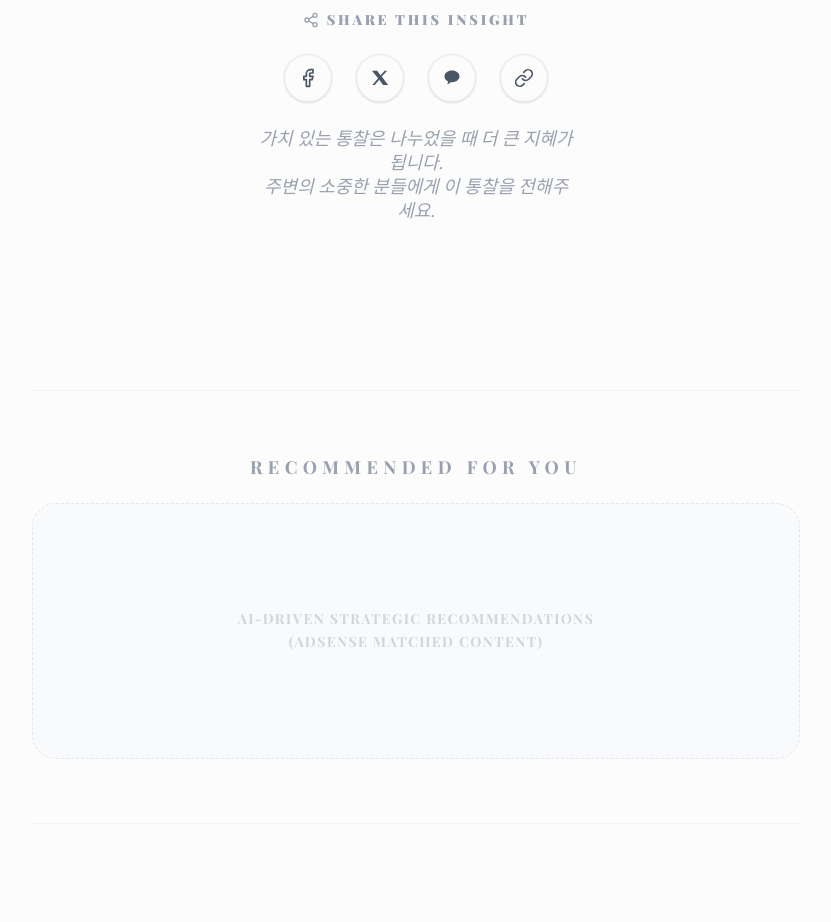
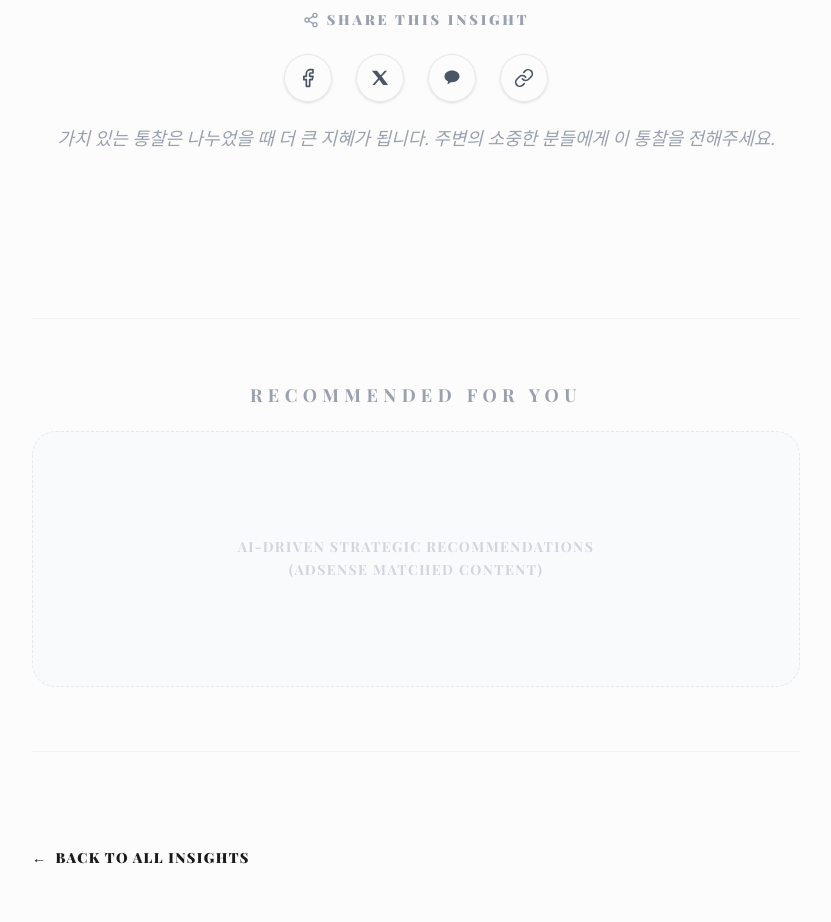
Before and after one commit to grit24365/nexus-ethos, a Next.js app: page /blog/2026-04-22-ai-craftsmanship in a window 1280 px wide. Shown: the part 2540-3462 px from the top of the page, without its empty margins (224-1055 px from the left). Built offline with nearby package versions, Linux system fonts and the light colour scheme; no server answers; a web font is replaced by a local one.

Commit message:
UI: Optimize social share message to prevent line breaks on all devices

```diff
--- a/src/components/SocialShare.tsx
+++ b/src/components/SocialShare.tsx
@@ -69,8 +69,8 @@ export default function SocialShare({ title, url }: SocialShareProps) {
           </button>
         </div>
 
-        <p className="text-xs text-gray-400 font-serif italic text-center max-w-xs">
-          가치 있는 통찰은 나누었을 때 더 큰 지혜가 됩니다.<br/>주변의 소중한 분들에게 이 통찰을 전해주세요.
+        <p className="text-[10px] md:text-xs text-gray-400 font-serif italic text-center whitespace-nowrap overflow-hidden text-ellipsis px-4">
+          가치 있는 통찰은 나누었을 때 더 큰 지혜가 됩니다. 주변의 소중한 분들에게 이 통찰을 전해주세요.
         </p>
       </div>
     </div>
```
